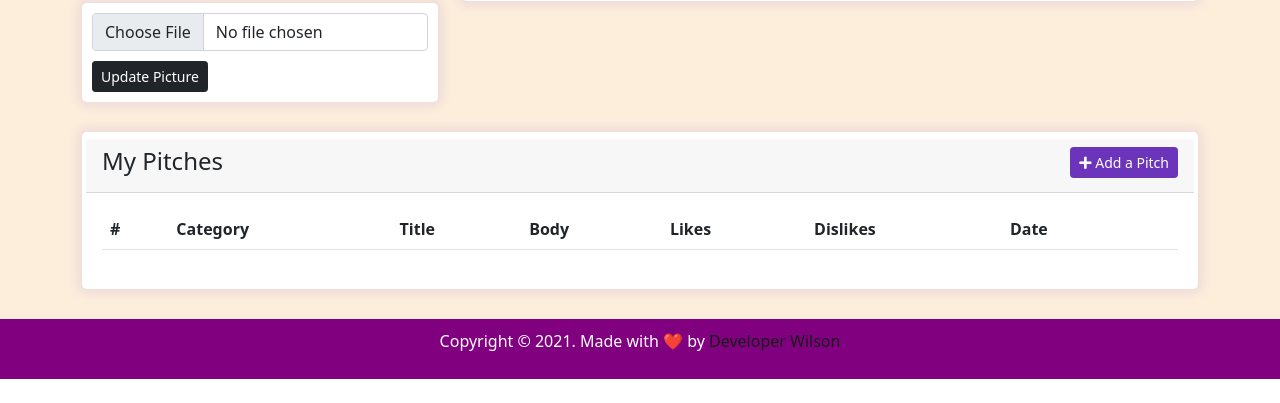
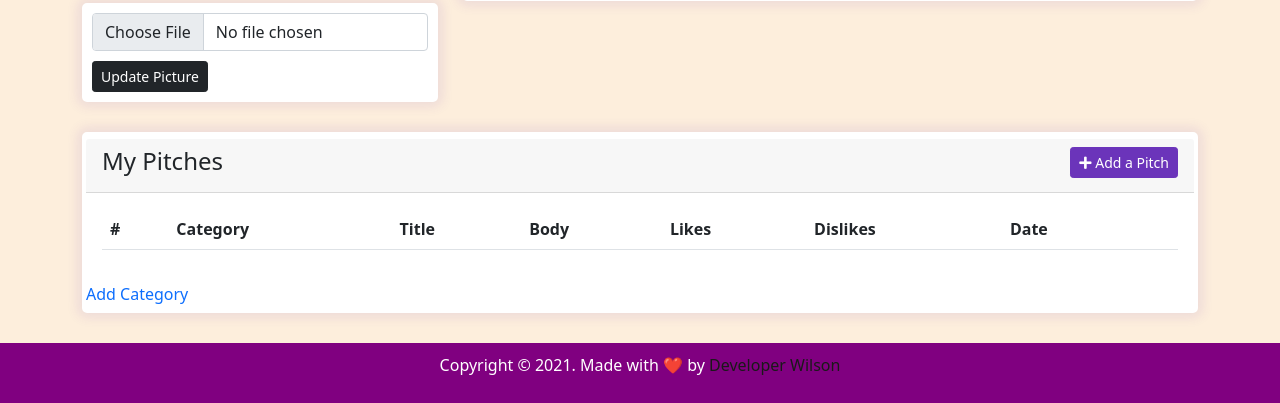
Before and after one commit to WilsonKinyua/pitches, a Flask app: a page that uses app/templates/profile/profile.html in a window 1280 px wide. Shown: the part 527-930 px from the top of the page. Before the commit the page ends 906 px from the top, so only its background shows below. Run offline with Flask 2, Linux system fonts and the light colour scheme; the visitor is signed in with stand-in values (Sample User, id 1); data comes from the database, SQL or seed files in the repository; data that the repository does not hold is empty; some libraries are stand-ins or nearby versions.

Commit message:
adding a category heroku

```diff
--- a/app/main/forms.py
+++ b/app/main/forms.py
@@ -44,3 +44,8 @@ class UpdateProfileForm(FlaskForm):
 class CommentForm(FlaskForm):
     body = TextAreaField('Comment', validators=[Required()])
     submit = SubmitField('Submit')
+
+
+class CategoryForm(FlaskForm):
+    name = StringField('Category Name', validators=[Required(), Length(1, 64)])
+    submit = SubmitField('Submit')
--- a/app/main/views.py
+++ b/app/main/views.py
@@ -3,7 +3,7 @@ from . import main
 from flask_login import login_required, current_user
 from ..models import User, Role, Post, Comment, Dislike, Like, Category
 from .. import db, photos
-from .forms import UpdateProfileForm, CommentForm
+from .forms import UpdateProfileForm, CommentForm,CategoryForm
 from slugify import slugify
 
 # homepage
@@ -13,6 +13,18 @@ def getAuthor(id):
     user = User.query.filter_by(id=id).first()
     return user
 
+# add a category to the database
+@main.route('/add_category', methods=['GET', 'POST'])
+@login_required
+def add_category():
+    form = CategoryForm()
+    if form.validate_on_submit():
+        category = Category(name=form.name.data)
+        db.session.add(category)
+        db.session.commit()
+        flash('Category added successfully.')
+        return redirect(url_for('.index'))
+    return render_template('add_category.html', form=form)
 
 @main.route('/')
 # @login_required
--- a/app/models.py
+++ b/app/models.py
@@ -18,6 +18,11 @@ class Category(db.Model):
     @staticmethod
     def get_all_categories():
         return Category.query.all()
+
+    # save category
+    def save_category(self):
+        db.session.add(self)
+        db.session.commit()
 
     def __repr__(self):
         return '<Category %r>' % self.name
--- /dev/null
+++ b/app/templates/add_category.html
@@ -0,0 +1,2 @@
+{% import "bootstrap/wtf.html" as wtf %}
+{{ wtf.quick_form(form) }}
--- a/app/templates/profile/profile.html
+++ b/app/templates/profile/profile.html
@@ -114,6 +114,7 @@
                         <!-- includes pitches.html from templates folder -->
                         {% include 'pitches.html' %}
                     </div>
+                    <a href="{{ url_for('main.add_category')}}">Add Category</a>
                 </div>
             </div>
         </div>
```
